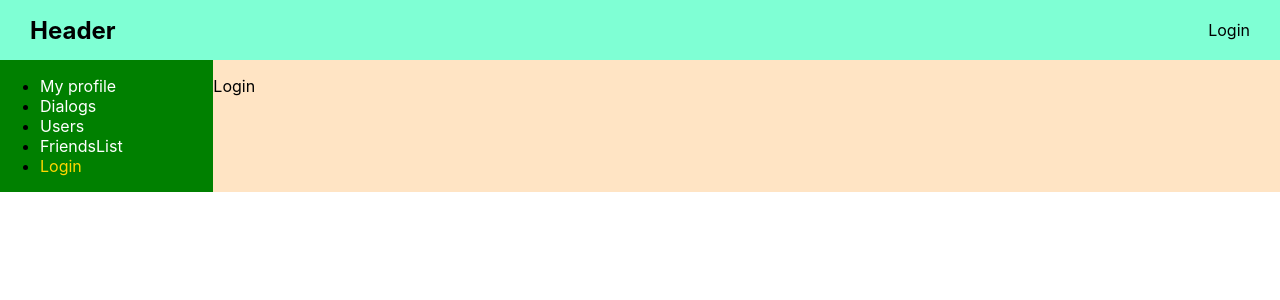
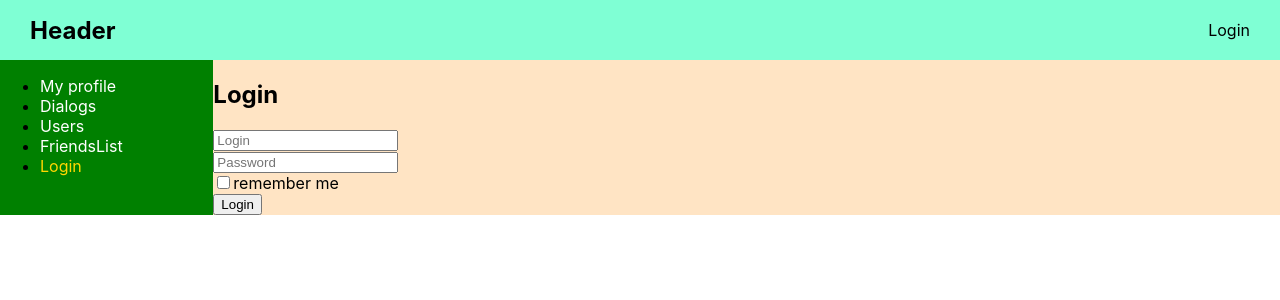
Before and after one commit to Dmitry-Poltaradnev/social_network, a React (Create React App) app: page /login in a window 1280 px wide. Shown: the top 300 px of the page. Built offline with nearby package versions, Linux system fonts and the light colour scheme; no server answers.

Commit message:
feat: react login form

```diff
--- a/src/App.tsx
+++ b/src/App.tsx
@@ -7,8 +7,8 @@
 import {Route} from 'react-router-dom';
 import {UsersComponents} from "./components/users/Users";
 import {FriendsListComponent} from "./components/friendList/FriendsList";
-import {Login} from "./components/login/Login";
 import {UserProfileComponent} from "./components/userProfile/UserProfile";
+import Login from "./components/login/Login";
 
 function App() {
     return (
--- a/src/components/login/Login.tsx
+++ b/src/components/login/Login.tsx
@@ -1,9 +1,24 @@
 import React from 'react';
+import {LoginForm} from "./LoginForm";
+import {reduxForm} from "redux-form";
 
-export const Login = () => {
+const Login = () => {
+
+    const LoginReduxForm = reduxForm({
+        // a unique name for the form
+        form: 'login'
+    })(LoginForm)
+
+    const onSubmit = (formData: any) =>{
+        console.log(formData)
+    }
+
     return (
         <div style={{background: 'bisque', color: 'black'}}>
-            <p>Login</p>
+            <h2>Login</h2>
+            <LoginReduxForm onSubmit={onSubmit} />
         </div>
     );
 };
+
+export default Login;
--- /dev/null
+++ b/src/components/login/LoginForm.tsx
@@ -0,0 +1,19 @@
+import React from 'react';
+import {Field} from "redux-form";
+
+export const LoginForm = (props:any) => {
+    return (
+        <div>
+            <form onSubmit={props.handleSubmit}>
+                <Field placeholder={'Login'} name={'login'} component={'input'} type="text"/>
+                <br/>
+                <Field placeholder={'Password'} name={'password'} component={'input'} type="text"/>
+                <br/>
+                <Field type={'checkbox'} component={'input'} name={'rememberMe'}/>
+                <span>remember me</span>
+                <br/>
+                <button>Login</button>
+            </form>
+        </div>
+    );
+};
--- a/src/reducer/store.ts
+++ b/src/reducer/store.ts
@@ -4,6 +4,7 @@
 import {userReducer} from "./userReducer";
 import {authReducer} from "./authReducer";
 import thunk from "redux-thunk";
+import { reducer as formReducer } from 'redux-form'
 
 export type RootStateType = ReturnType<typeof reducers>;
 
@@ -11,7 +12,8 @@
     message: messageReducer,
     post: postReducer,
     user: userReducer,
-    auth: authReducer
+    auth: authReducer,
+    form: formReducer,
 })
 let store = createStore(reducers , applyMiddleware(thunk));
 
```
Also changed, not shown: src/reducer/authActions.ts (line endings or trailing spaces).
